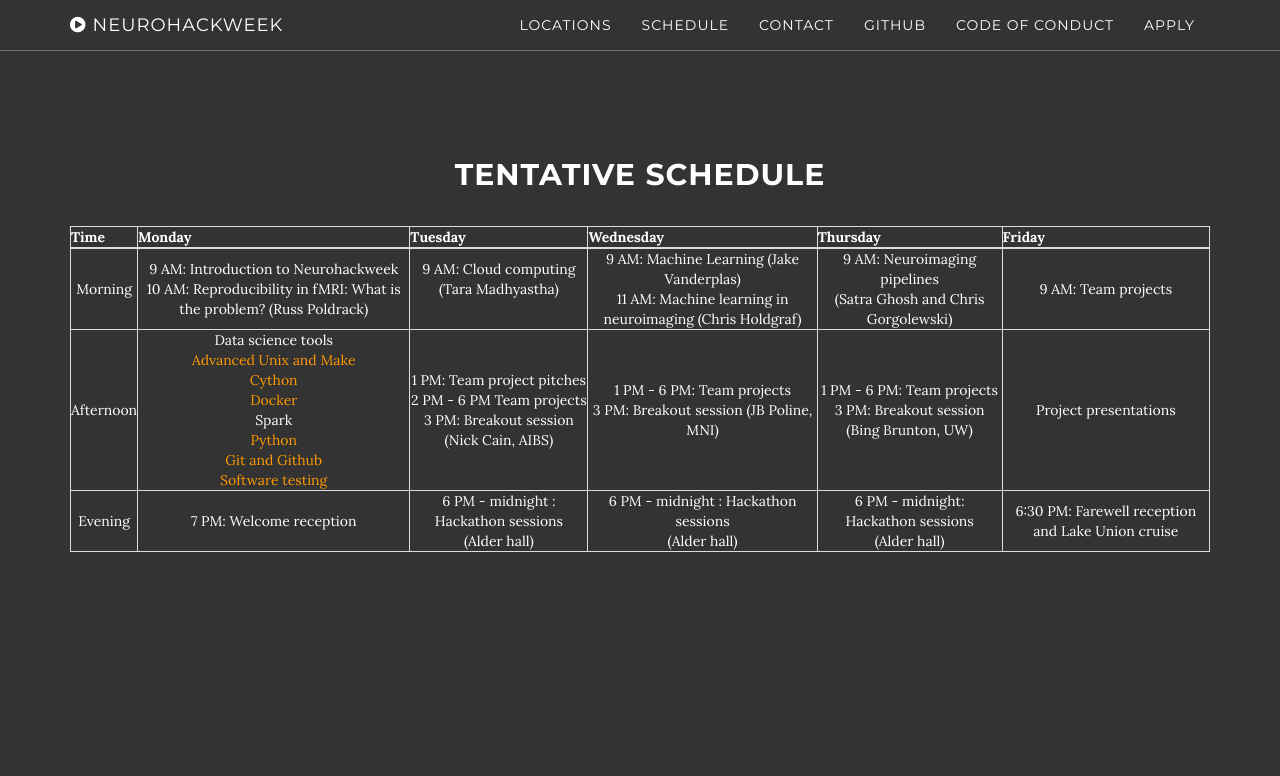
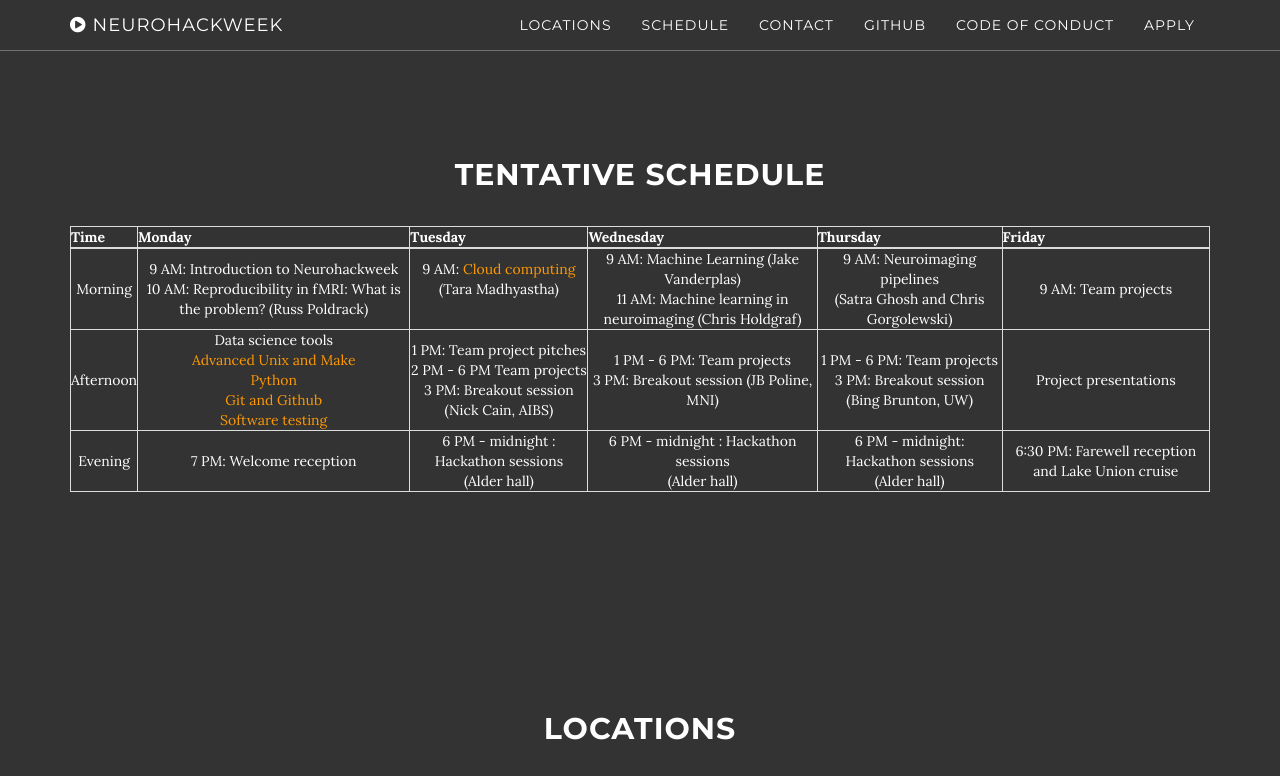
Before and after one commit to neurohackweek/nhw2017, a Jekyll site: the page built from Schedule.md, in a window 1280 px wide and 900 px high, scrolled down 736 px, cut to the strip 0-776 px from the top of the window. Built offline with Jekyll 4.4.1, drawn with Linux system fonts in a browser that asks for light colours; our own code applies the rules of GitHub Pages for plain Markdown files.

Commit message:
Update schedule day 1 a bit. Link to Tara's cloud materials.

```diff
--- a/_includes/schedule.html
+++ b/_includes/schedule.html
@@ -23,7 +23,7 @@
           10 AM: Reproducibility in fMRI: What is the problem? (Russ Poldrack)
         </td>
         <td>
-          9 AM: Cloud computing (Tara Madhyastha)<br>
+          9 AM: <a href="https://madhyastha.github.io/neurohackweek2017/">Cloud computing</a> (Tara Madhyastha)<br>
           <br>
         </td>
         <td>
@@ -39,10 +39,6 @@
         <td> Data science tools <br>
           <a href="https://neurohackweek.github.io/advancedunix/">
             Advanced Unix and Make</a><br>
-          <a href="https://neurohackweek.github.io/cython-tutorial">
-            Cython</a><br>
-          <a href="http://www.slideshare.net/chrisfilo1/docker-for-scientists"> Docker</a> <br>
-          Spark <br>
           <a href="https://neurohackweek.github.io/python-for-programmers/">Python</a><br>
           <a href="https://github.com/neurohackweek/git-and-github">Git and Github</a><br>
           <a href="http://www.slideshare.net/chrisfilo1/software-testing-for-scientists">Software testing</a><br
```
